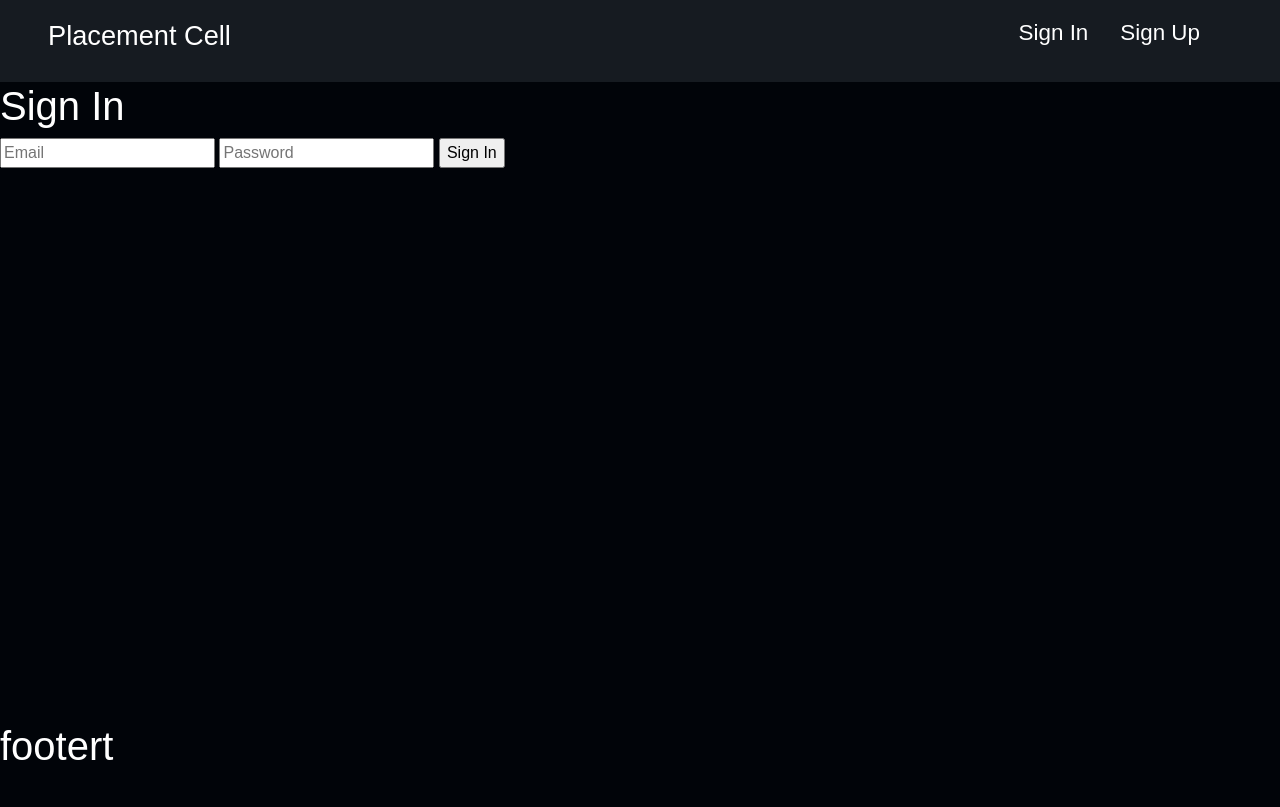
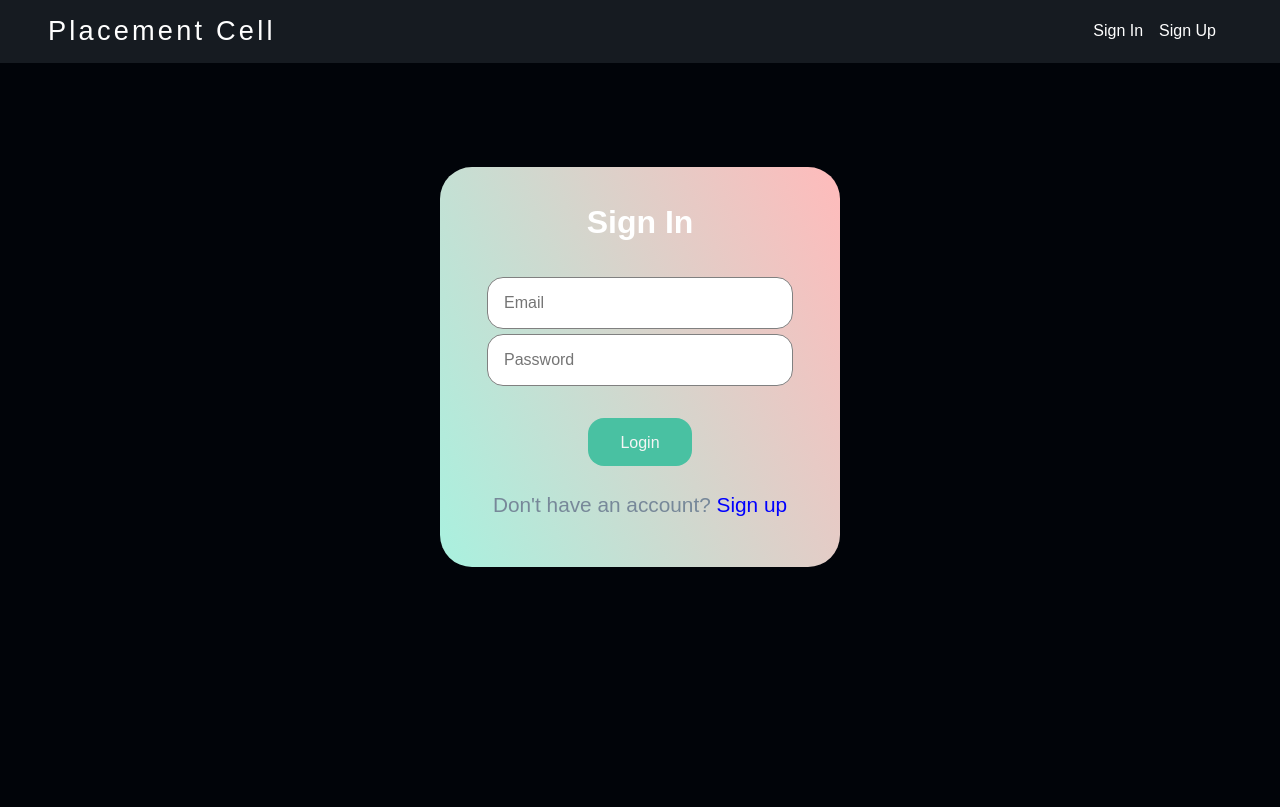
Before and after one commit to akshayop/Placement-Cell, a Node server app: page /users/sign-in in a window 1280 px wide. Shown: the top 807 px of the page. Before the commit the page ends 760 px from the top, so only its background shows below. Run offline with Node 20, Linux system fonts and the light colour scheme; style sheets or scripts are compiled from the project's sources; some libraries are stand-ins or nearby versions.

Commit message:
added css to sign up and sign in page

```diff
--- a/assets/css/header.css
+++ b/assets/css/header.css
@@ -1,11 +1,20 @@
 header {
-  padding: 1rem 3rem;
+  display: flex;
+  justify-content: space-between;
+  align-items: center;
+  padding: 0.4rem 3rem;
   background-color: #161b21;
 }
 header #logo-name {
   font-size: 1.7rem;
+  font-weight: 500;
+  letter-spacing: 0.2rem;
+}
+header ul {
+  display: flex;
+  justify-content: space-between;
 }
 header ul li {
-  font-size: 1.4rem;
-  padding-right: 2rem;
+  font-size: 1rem;
+  padding-right: 1rem;
 }
--- /dev/null
+++ b/assets/css/sign_in.css
@@ -0,0 +1,64 @@
+.login-box {
+  width: 25rem;
+  height: 25rem;
+  margin: auto;
+  margin-top: 6.5rem;
+  background-image: linear-gradient(65deg, #A9F1DF, #FFBBBB);
+  border-radius: 2rem;
+}
+.login-box h1 {
+  text-align: center;
+  padding-top: 2.3rem;
+}
+.login-box form {
+  display: flex;
+  flex-direction: column;
+  justify-content: center;
+  align-items: center;
+  width: 17rem;
+  margin-left: 4rem;
+  margin-top: 2rem;
+}
+.login-box form input {
+  width: 100%;
+  padding: 1rem;
+  font-size: 1rem;
+  border: none;
+  margin-top: 0.3rem;
+  border: 1px solid gray;
+  border-radius: 1rem;
+  outline: none;
+}
+.login-box form input:hover {
+  color: black;
+  background-color: lightblue;
+  outline: none;
+}
+.login-box form input[type=submit] {
+  font-size: 1rem;
+  width: 6.5rem;
+  height: 3rem;
+  margin-top: 2rem;
+  border: none;
+  color: whitesmoke;
+  background-color: #49c1a2;
+  transition: 0.3s transform;
+}
+.login-box form input[type=submit]:hover {
+  background-color: #4bb543;
+  transform: scale(1.2);
+  cursor: pointer;
+}
+.login-box p {
+  margin-top: 1.7rem;
+  text-align: center;
+  font-size: 1.3rem;
+  font-weight: 500;
+  color: lightslategrey;
+}
+.login-box p a {
+  color: blue;
+}
+.login-box p a:hover {
+  color: rgba(0, 106, 255, 0.824);
+}
--- a/assets/scss/header.scss
+++ b/assets/scss/header.scss
@@ -1,15 +1,22 @@
 header{
-    padding: 1rem 3rem;
+    display: flex;
+    justify-content: space-between;
+    align-items: center;
+    padding: 0.4rem 3rem;
     background-color: #161b21;
     #logo-name{
         font-size: 1.7rem;
-
+        font-weight: 500;
+        letter-spacing: 0.2rem;
     }
 
     ul {
+        display: flex;
+        justify-content: space-between;
         li {
-            font-size: 1.4rem;
-            padding-right: 2rem;
+            font-size: 1rem;
+            padding-right: 1rem;
+
         }
     }
 }
--- /dev/null
+++ b/assets/scss/sign_in.scss
@@ -0,0 +1,80 @@
+// login Page
+
+// main div
+
+.login-box {
+    width: 25rem;
+    height: 25rem;
+    margin: auto;
+    margin-top: 6.5rem ;
+    background-image: linear-gradient(65deg, #A9F1DF, #FFBBBB);
+    border-radius: 2rem;
+
+    // heading
+    h1 {
+        text-align: center;
+        padding-top: 2.3rem;
+    }
+
+    // form
+    form {
+        display: flex;
+        flex-direction: column;
+        justify-content: center;
+        align-items: center;
+        width: 17rem;
+        margin-left: 4rem;
+        margin-top: 2rem;
+
+        input {
+            width: 100%;
+            padding: 1rem;
+            font-size: 1rem;
+            border: none;
+            margin-top: 0.3rem;
+            border: 1px solid gray;
+            border-radius: 1rem;
+            outline: none;
+
+            &:hover {
+                color: black;
+                background-color: lightblue;
+                outline: none;
+            }
+        }
+
+        input[type="submit"] {
+            font-size: 1rem;
+            width: 6.5rem;
+            height: 3rem;
+            margin-top: 2rem;
+            border: none;
+            color: whitesmoke;
+            background-color: #49c1a2;
+            transition: 0.3s transform;
+
+            &:hover {
+                background-color: #4bb543;
+                transform: scale(1.2);
+                cursor: pointer;
+            }
+        }
+    }
+
+
+    p {
+        margin-top: 1.7rem;
+        text-align: center;
+        font-size: 1.3rem;
+        font-weight: 500;
+        color: lightslategrey;
+
+        a{
+            color: blue;
+
+            &:hover {
+                color: rgba(0, 106, 255, 0.824);
+            }
+        }
+    }
+}
--- a/views/_header.ejs
+++ b/views/_header.ejs
@@ -1,16 +1,16 @@
 <link rel="stylesheet" href="/css/header.css">
 
-<header class="d-flex justify-content-between">
+<header>
     <div id="logo-name">
         Placement Cell
     </div>
 
-    <ul class="d-flex ">
+    <ul>
 
         <% if(locals.user) {%>
             <li>
                 <a href="/downloads">
-                    <i class="fa-sharp fa-solid fa-download"></i>download
+                    <i class="fa-sharp fa-solid fa-download" style="padding-right: 0.2rem;"></i>Download
                 </a>
             </li>
 
--- a/views/layout.ejs
+++ b/views/layout.ejs
@@ -13,8 +13,6 @@
     <link rel="stylesheet" href="https://cdnjs.cloudflare.com/ajax/libs/noty/3.1.4/noty.min.css" />
     <script src="https://cdnjs.cloudflare.com/ajax/libs/noty/3.1.4/noty.min.js"></script>
 
-    <!-- Bootstrap -->
-    <link rel="stylesheet" href="https://cdn.jsdelivr.net/npm/bootstrap@5.3.0-alpha3/dist/css/bootstrap.min.css">
     <!-- fontawsome -->
     <script src="https://kit.fontawesome.com/4757ac8be3.js" crossorigin="anonymous"></script>
     <!-- Linking Css file -->
--- a/views/sign_in.ejs
+++ b/views/sign_in.ejs
@@ -1,7 +1,15 @@
-<h1>Sign In</h1>
+<link rel="stylesheet" href="/css/sign_in.css">
 
-<form action="/users/create-session" method="post">
-    <input type="email" name="email" placeholder="Email" required>
-    <input type="password" name="password" placeholder="Password" required>
-    <input type="submit" value="Sign In">
-</form>
+<div class="login-box">
+    <h1>Sign In</h1>
+
+    <form action="/users/create-session" method="post">
+        <input type="email" name="email" placeholder="Email" required>
+        <input type="password" name="password" placeholder="Password" required>
+        <input type="submit" value="Login">
+    </form>
+
+    <p>
+        Don't have an account? <a href="/users/sign-up">Sign up</a>
+    </p>
+</div>
```
Also changed, not shown: assets/css/sign_up.css (added, +63 -0 lines), assets/scss/sign_up.scss (added, +79 -0 lines), views/sign_up.ejs (+8 -0 lines).
